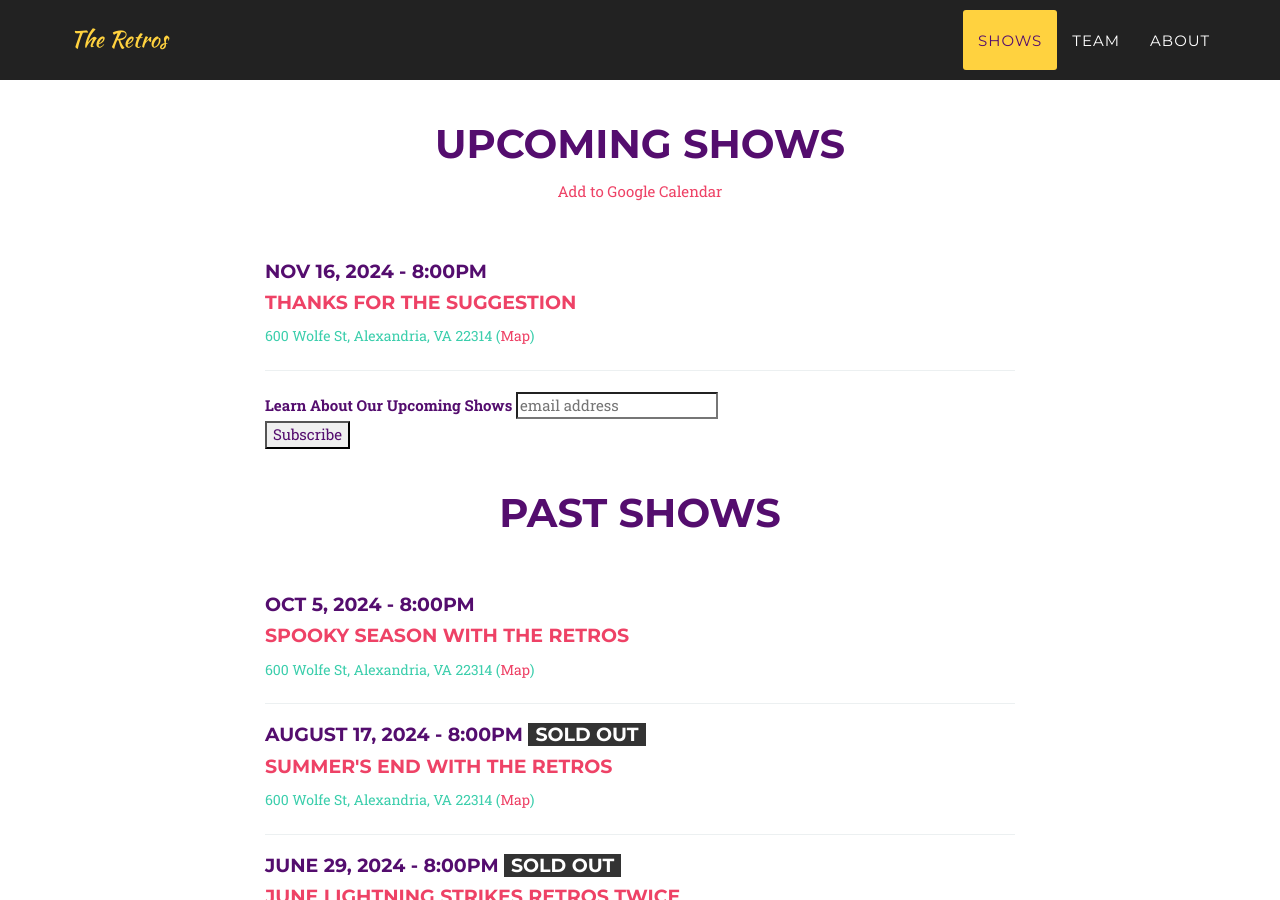
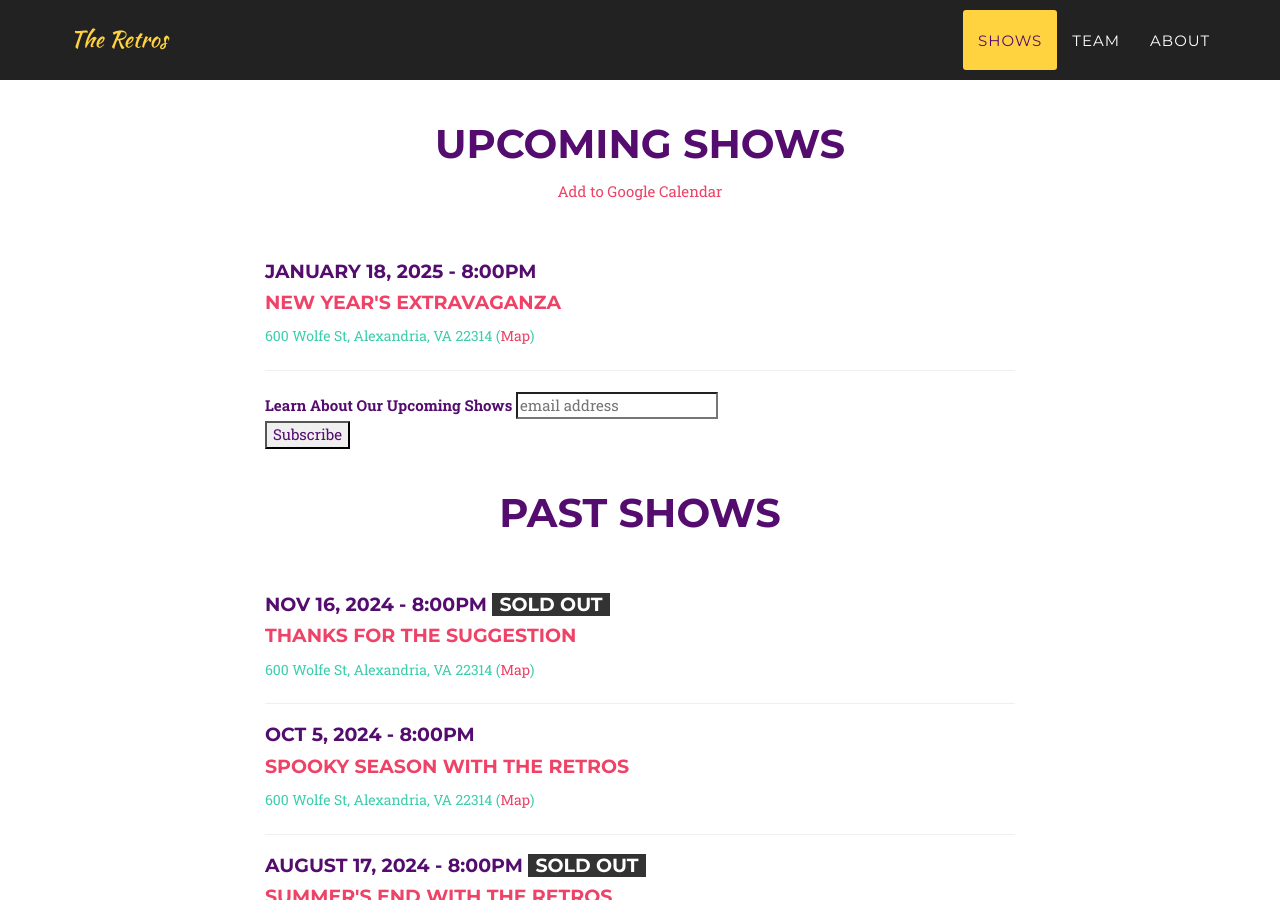
Before and after one commit to yig/RetrosImprovWeb, a Jekyll site: the page built from index.html, in a window 1280 px wide and 900 px high, scrolled down 911 px. Built offline with Jekyll 4.4.1, drawn with Linux system fonts in a browser that asks for light colours; some web fonts are replaced; comment, search, counter and statistics services are not loaded; some of the changed text lies outside the part shown.

Commit message:
added new year show

```diff
--- a/_config.yml
+++ b/_config.yml
@@ -6,13 +6,18 @@ email: retrocessionist.improv@gmail.com
 description: "The Retros - Improv Comedy in Alexandria, VA"
 
 shows:
+- date: January 18, 2025
+  time: 8:00pm
+  title: "New Year's Extravaganza"
+  location: 600 Wolfe St, Alexandria, VA 22314
+  sold_out: False
+past_shows:
 - date: Nov 16, 2024
   time: 8:00pm
   title: "Thanks For The Suggestion"
   location: 600 Wolfe St, Alexandria, VA 22314
   url: https://www.eventbrite.com/e/free-improv-comedy-show-with-the-retros-tickets-1074236232489?aff=website
-  sold_out: False
-past_shows:
+  sold_out: True
 - date: Oct 5, 2024
   time: 8:00pm
   title: "Spooky Season with the Retros"
```
